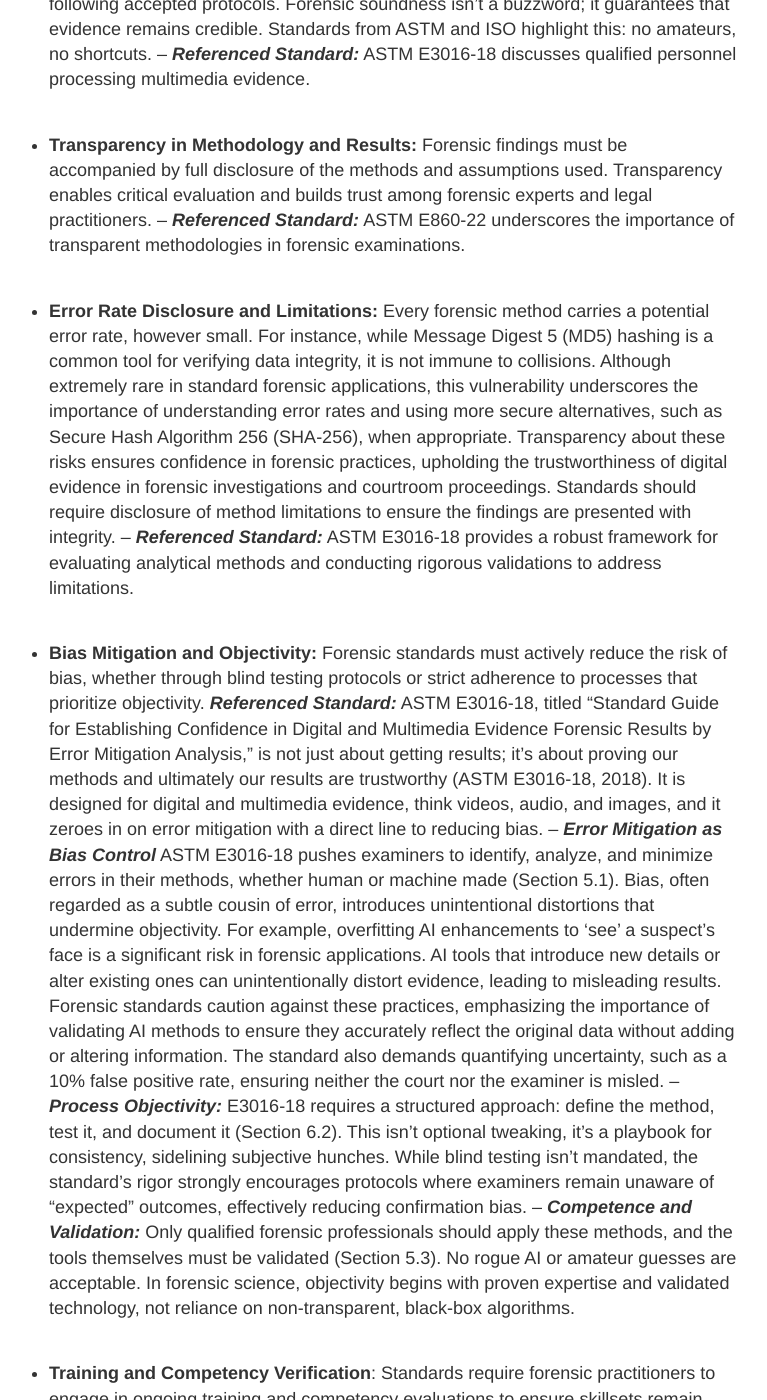
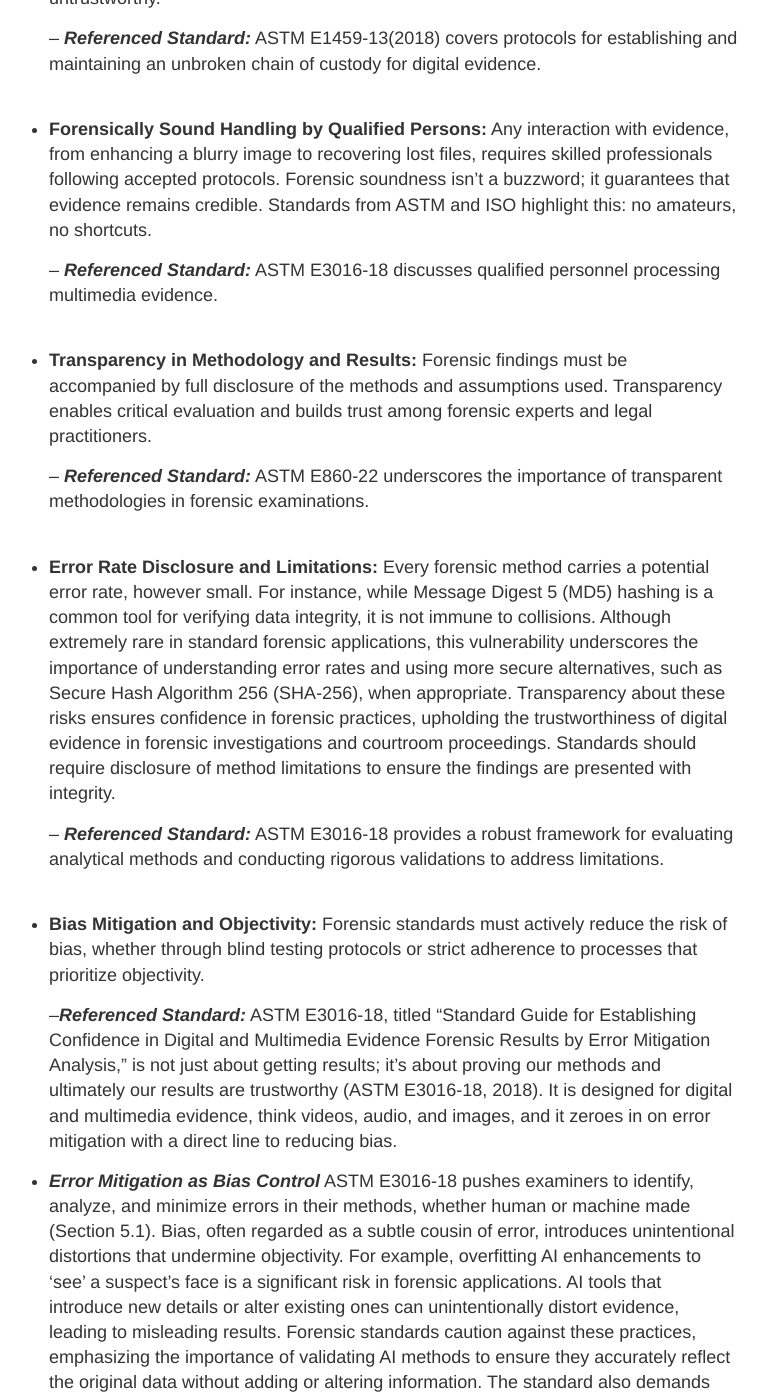
Before and after one commit to ronin4n6labs/Ronin4n6Labs.github.io, a Jekyll site: the page built from _posts/2025-03-25-Forensic-Standards-Post - Copy.md, in a window 1280 px wide and 1400 px high, scrolled down 7258 px. Shown: the whole window, without its empty margins (261-1028 px from the left). Built offline with Jekyll 4.4.1, drawn with Linux system fonts in a browser that asks for light colours; some of the changed text lies outside the part shown.

Commit message:
Updated Version - Fixed Typo

```diff
--- a/_posts/2025-03-25-Forensic-Standards-Post - Copy.md
+++ b/_posts/2025-03-25-Forensic-Standards-Post - Copy.md
@@ -109,34 +109,46 @@ We have covered the why (justice hinges on trust), the what (forensic fields), a
 
 
 - **Repeatability:**  Forensics demands reproducibility. One expert's video analysis today should match another's tomorrow, using the same tools and steps. Standards lock in clear protocols, there is no room for lone geniuses.
--- ***Referenced Standard:*** ASTM E2916-19e1 covers principles for analyzing digital and multimedia evidence, emphasizing repeatability. <br><br>
+
+    -- ***Referenced Standard:*** ASTM E2916-19e1 covers principles for analyzing digital and multimedia evidence, emphasizing repeatability. <br><br>
 
 - **Safeguarding Accuracy and Reliability:** Digital evidence, photos, videos, audio, must stay unaltered from collection to court unless changes are controlled, justified, and documented. When working copies must be modified, such as amplifying audio levels or adjusting image brightness, standards require precise documentation of every alteration to preserve evidential value. No added noise or artifacts should skew interpretation. Standards lean on write-blockers, hashes, and forensic controls to keep it legit.
--- ***Referenced Standard:*** ASTM E3150-18 provides information about preserving multimedia evidence integrity during analysis. <br><br>
+
+    -- ***Referenced Standard:*** ASTM E3150-18 provides information about preserving multimedia evidence integrity during analysis. <br><br>
 
 - **Testing Methods, Tools, and Techniques:** Trust comes from testing. Standards require forensic tools (e.g., video enhancers) and methods (e.g., metadata checks) to prove they work under fire. *Puloka's* AI flopped here, unvalidated tech does not cut it. This also applies to multimedia forensics tools like image enhancement software or noise suppression algorithms.
--- ***Referenced Standard:*** ASTM E3016-18 provides information about preserving multimedia evidence integrity during analysis. <br><br>
+
+    -- ***Referenced Standard:*** ASTM E3016-18 provides information about preserving multimedia evidence integrity during analysis. <br><br>
 
 - **Documentation of All Actions:** Document every evidence touch—who, when, why, how, gets logged. It is not busywork; it is a shield against courtroom doubt. Without it, evidence crumbles.
--- ***Referenced Standard:*** ASTM E1492-11(2017) mandates detailed logs for evidence handling. <br><br>
+
+  -- ***Referenced Standard:*** ASTM E1492-11(2017) mandates detailed logs for evidence handling. <br><br>
 
 - **Chain of Custody:** Proper documentation forms the foundation for maintaining an unbroken chain of custody. This principle secures the evidence from the crime scene to the courtroom. Who collected that USB drive? Where was it stored overnight? Standards require an unbroken record that prevents allegations of tampering. Without chain-of-custody documentation, even critical evidence might be dismissed as untrustworthy.
--- ***Referenced Standard:*** ASTM E1459-13(2018) covers protocols for establishing and maintaining an unbroken chain of custody for digital evidence. <br><br>
+
+    -- ***Referenced Standard:*** ASTM E1459-13(2018) covers protocols for establishing and maintaining an unbroken chain of custody for digital evidence. <br><br>
 
 - **Forensically Sound Handling by Qualified Persons:** Any interaction with evidence, from enhancing a blurry image to recovering lost files, requires skilled professionals following accepted protocols. Forensic soundness isn't a buzzword; it guarantees that evidence remains credible. Standards from ASTM and ISO highlight this: no amateurs, no shortcuts.
--- ***Referenced Standard:*** ASTM E3016-18 discusses qualified personnel processing multimedia evidence. <br><br>
+
+    -- ***Referenced Standard:*** ASTM E3016-18 discusses qualified personnel processing multimedia evidence. <br><br>
 
 - **Transparency in Methodology and Results:** Forensic findings must be accompanied by full disclosure of the methods and assumptions used. Transparency enables critical evaluation and builds trust among forensic experts and legal practitioners.
--- ***Referenced Standard:*** ASTM E860-22 underscores the importance of transparent methodologies in forensic examinations. <br><br>
+
+    -- ***Referenced Standard:*** ASTM E860-22 underscores the importance of transparent methodologies in forensic examinations. <br><br>
 
 - **Error Rate Disclosure and Limitations:** Every forensic method carries a potential error rate, however small. For instance, while Message Digest 5 (MD5) hashing is a common tool for verifying data integrity, it is not immune to collisions. Although extremely rare in standard forensic applications, this vulnerability underscores the importance of understanding error rates and using more secure alternatives, such as Secure Hash Algorithm 256 (SHA-256), when appropriate. Transparency about these risks ensures confidence in forensic practices, upholding the trustworthiness of digital evidence in forensic investigations and courtroom proceedings. Standards should require disclosure of method limitations to ensure the findings are presented with integrity.
--- ***Referenced Standard:*** ASTM E3016-18 provides a robust framework for evaluating analytical methods and conducting rigorous validations to address limitations.<br><br>
+
+    -- ***Referenced Standard:*** ASTM E3016-18 provides a robust framework for evaluating analytical methods and conducting rigorous validations to address limitations.<br><br>
 
 - **Bias Mitigation and Objectivity:** Forensic standards must actively reduce the risk of bias, whether through blind testing protocols or strict adherence to processes that prioritize objectivity.
-***Referenced Standard:***  ASTM E3016-18, titled "Standard Guide for Establishing Confidence in Digital and Multimedia Evidence Forensic Results by Error Mitigation Analysis," is not just about getting results; it's about proving our methods and ultimately our results are trustworthy (ASTM E3016-18, 2018). It is designed for digital and multimedia evidence, think videos, audio, and images, and it zeroes in on error mitigation with a direct line to reducing bias.
--- ***Error Mitigation as Bias Control*** ASTM E3016-18 pushes examiners to identify, analyze, and minimize errors in their methods, whether human or machine made (Section 5.1). Bias, often regarded as a subtle cousin of error, introduces unintentional distortions that undermine objectivity. For example, overfitting AI enhancements to 'see' a suspect's face is a significant risk in forensic applications. AI tools that introduce new details or alter existing ones can unintentionally distort evidence, leading to misleading results. Forensic standards caution against these practices, emphasizing the importance of validating AI methods to ensure they accurately reflect the original data without adding or altering information. The standard also demands quantifying uncertainty, such as a 10% false positive rate, ensuring neither the court nor the examiner is misled.
--- ***Process Objectivity:*** E3016-18 requires a structured approach: define the method, test it, and document it (Section 6.2). This isn’t optional tweaking, it’s a playbook for consistency, sidelining subjective hunches. While blind testing isn’t mandated, the standard’s rigor strongly encourages protocols where examiners remain unaware of "expected" outcomes, effectively reducing confirmation bias.
--- ***Competence and Validation:*** Only qualified forensic professionals should apply these methods, and the tools themselves must be validated (Section 5.3). No rogue AI or amateur guesses are acceptable. In forensic science, objectivity begins with proven expertise and validated technology, not reliance on non-transparent, black-box algorithms.<br><br>
+
+    --***Referenced Standard:***  ASTM E3016-18, titled "Standard Guide for Establishing Confidence in Digital and Multimedia Evidence Forensic Results by Error Mitigation Analysis," is not just about getting results; it's about proving our methods and ultimately our results are trustworthy (ASTM E3016-18, 2018). It is designed for digital and multimedia evidence, think videos, audio, and images, and it zeroes in on error mitigation with a direct line to reducing bias.
+
+- ***Error Mitigation as Bias Control*** ASTM E3016-18 pushes examiners to identify, analyze, and minimize errors in their methods, whether human or machine made (Section 5.1). Bias, often regarded as a subtle cousin of error, introduces unintentional distortions that undermine objectivity. For example, overfitting AI enhancements to 'see' a suspect's face is a significant risk in forensic applications. AI tools that introduce new details or alter existing ones can unintentionally distort evidence, leading to misleading results. Forensic standards caution against these practices, emphasizing the importance of validating AI methods to ensure they accurately reflect the original data without adding or altering information. The standard also demands quantifying uncertainty, such as a 10% false positive rate, ensuring neither the court nor the examiner is misled.
+
+- ***Process Objectivity:*** E3016-18 requires a structured approach: define the method, test it, and document it (Section 6.2). This isn’t optional tweaking, it’s a playbook for consistency, sidelining subjective hunches. While blind testing isn’t mandated, the standard’s rigor strongly encourages protocols where examiners remain unaware of "expected" outcomes, effectively reducing confirmation bias.
+
+- ***Competence and Validation:*** Only qualified forensic professionals should apply these methods, and the tools themselves must be validated (Section 5.3). No rogue AI or amateur guesses are acceptable. In forensic science, objectivity begins with proven expertise and validated technology, not reliance on non-transparent, black-box algorithms.<br><br>
 
 - **Training and Competency Verification**: Standards require forensic practitioners to engage in ongoing training and competency evaluations to ensure skillsets remain current and evidence handling remains proficient.
 -- ***Referenced Standard***: ASTM E2917-19 outlines requirements for forensic training programs and evaluator competency verification.<br><br>
@@ -145,7 +157,8 @@ We have covered the why (justice hinges on trust), the what (forensic fields), a
 -- ***Referenced Standard***: ASTM E3016-18 supports analytical interpretation validation via independent review.<br><br>
 
 - **Validation Across Diverse Contexts**: Multimedia forensic methods must demonstrate reliability across a variety of file formats, compression levels, and manipulation techniques to ensure their effectiveness in diverse scenarios.
--- ***Referenced Standard***: ASTM E3016-18 emphasizes the importance of adaptability in validation processes, ensuring forensic methods are robust and capable of addressing the unique challenges posed by multimedia evidence.
+
+    -- ***Referenced Standard***: ASTM E3016-18 emphasizes the importance of adaptability in validation processes, ensuring forensic methods are robust and capable of addressing the unique challenges posed by multimedia evidence.
 
 These are not random checkboxes, they are the glue across forensic science, digital forensics, and our multimedia corner. SWGDE/IOCE kicked it off in 1999 with "do not change it, document it, be competent." ISO 17025 demands it for labs. They all sing the same tune: evidence you can bank on, from seizure to sentencing. Without these, we are just guessing, and justice does not roll the dice.
 
```
